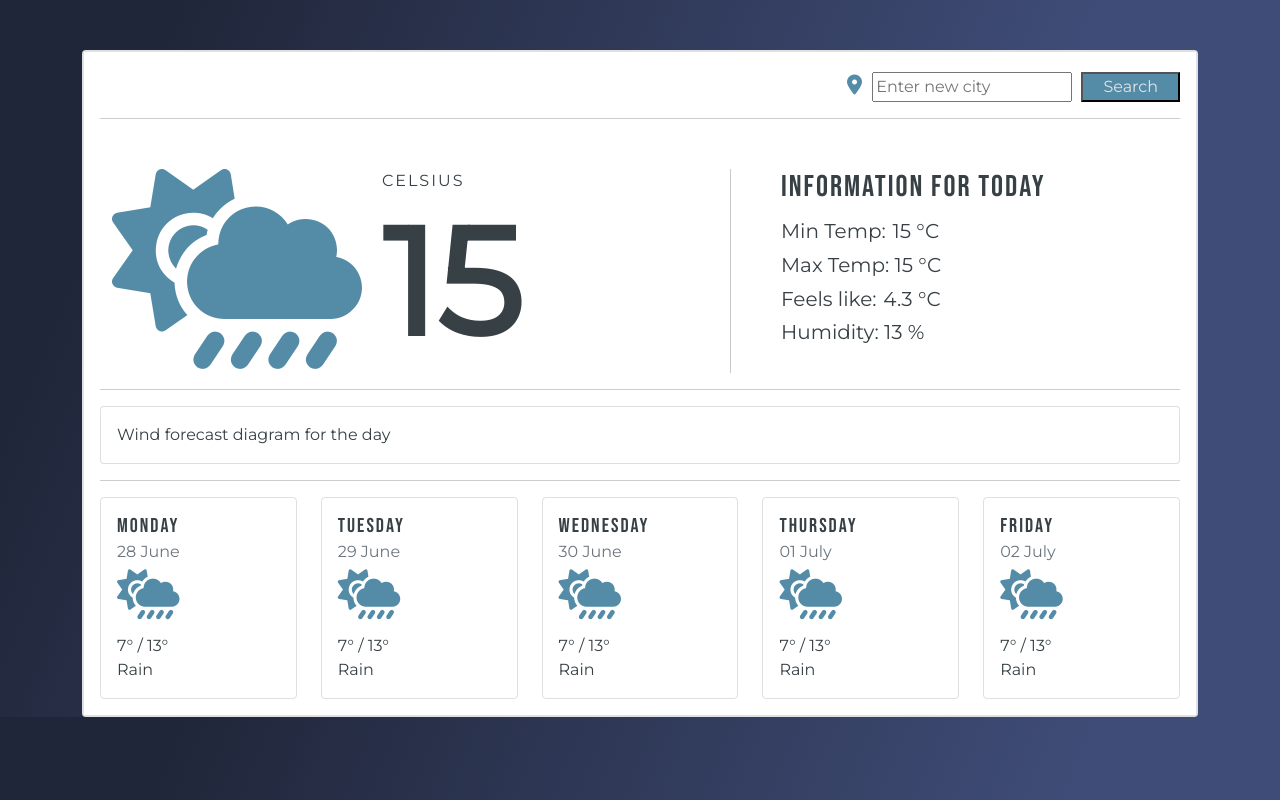
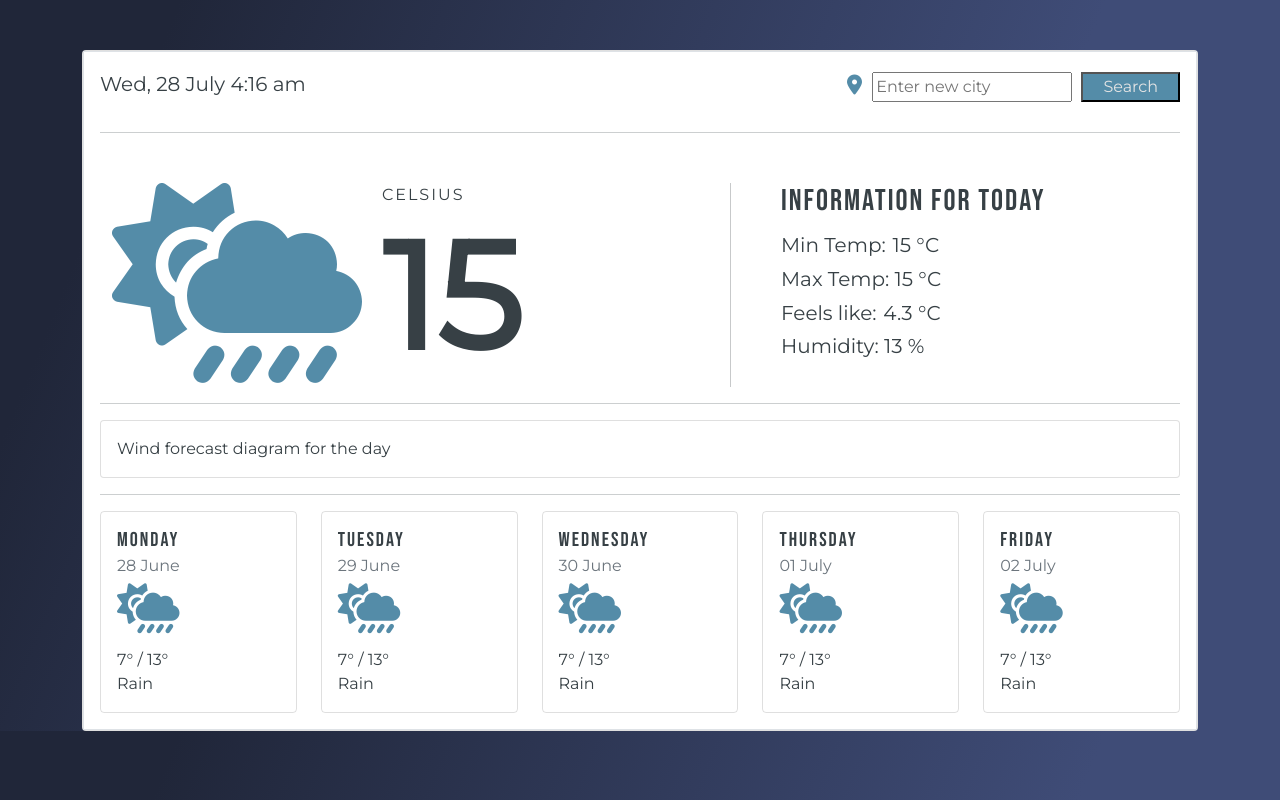
Before and after one commit to RosyCella/Weather-Application, a plain HTML site: page index.html in a window 1280 px wide. Drawn offline with nearby package versions, Linux system fonts and the light colour scheme; no server answers; a web font is replaced by a local one.

Commit message:
Update JS link

```diff
--- a/index.html
+++ b/index.html
@@ -150,6 +150,6 @@
 </div>
 
 
-<script src="js/js.js"></script>
+<script src="src/js.js"></script>
   </body>
 </html>
--- a/src/js.js
+++ b/src/js.js
@@ -15,7 +15,7 @@ let months = [
   "September",
   "October",
   "November",
-  "December",
+  "December"
 ];
 let month = months[now.getMonth()];
 let minutes = now.getMinutes() < 10 ? "0" + now.getMinutes() : now.getMinutes();
```
